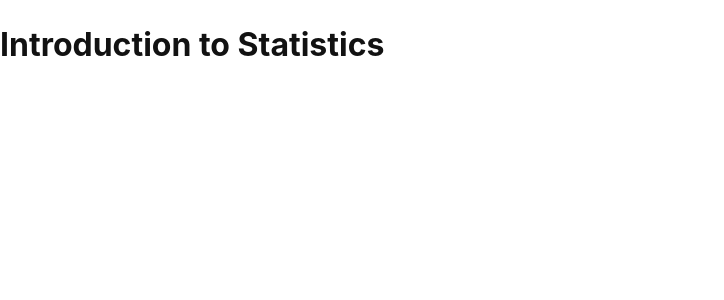
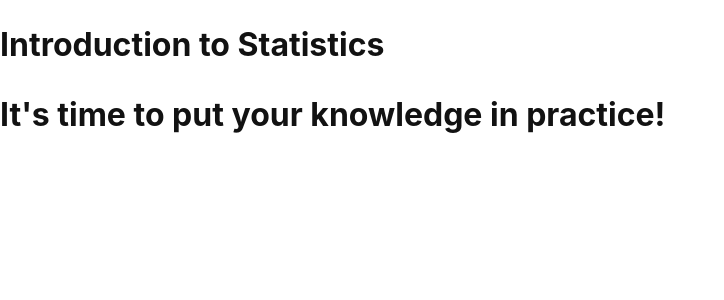
Before and after one commit to Jpkeys29/React-Router-Dom1, a React (Vite) app: page /practice in a window 1280 px wide. Shown: the top 300 px of the page, without its empty margins (0-724 px from the left). Built offline with nearby package versions, Linux system fonts and the light colour scheme.

Commit message:
Adding Routes using navigation bar

```diff
--- a/src/App.jsx
+++ b/src/App.jsx
@@ -1,16 +1,19 @@
 import { useState } from 'react'
-import { Routes } from 'react-router-dom'
+import { Route, Routes } from 'react-router-dom';
+import Home from './components/Home';
+import Topics from './components/Topics';
+import Practice from './components/Practice';
 
-function App() {
+export default function App() {
 
   return (
     <>
       <h1>Introduction to Statistics</h1>
       <Routes>
-
+        <Route index element={<Home />} />
+        <Route path='/topics' element={<Topics/>} />
+        <Route path='/practice' element={<Practice/>} />
       </Routes>
     </>
   )
 }
-
-export default App
--- /dev/null
+++ b/src/components/Home.jsx
@@ -0,0 +1,7 @@
+export default function Home() {
+    return (
+        <div>
+            <h1>Home</h1>
+        </div>
+    )
+}
--- /dev/null
+++ b/src/components/Practice.jsx
@@ -0,0 +1,7 @@
+export default function Practice() {
+    return(
+        <div>
+            <h1>It's time to put your knowledge in practice!</h1>
+        </div>
+    )
+}
--- /dev/null
+++ b/src/components/Topics.jsx
@@ -0,0 +1,7 @@
+export default function Topics() {
+    return(
+        <div>
+            <h1>Topics</h1>
+        </div>
+    )
+}
```
